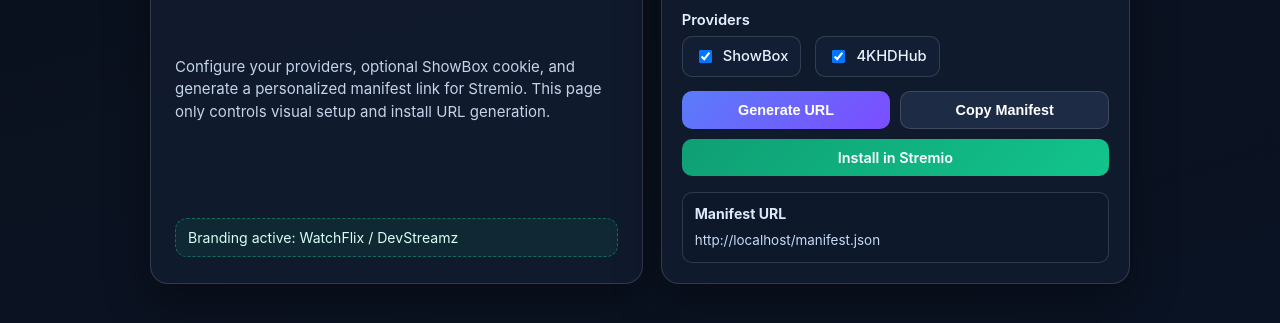
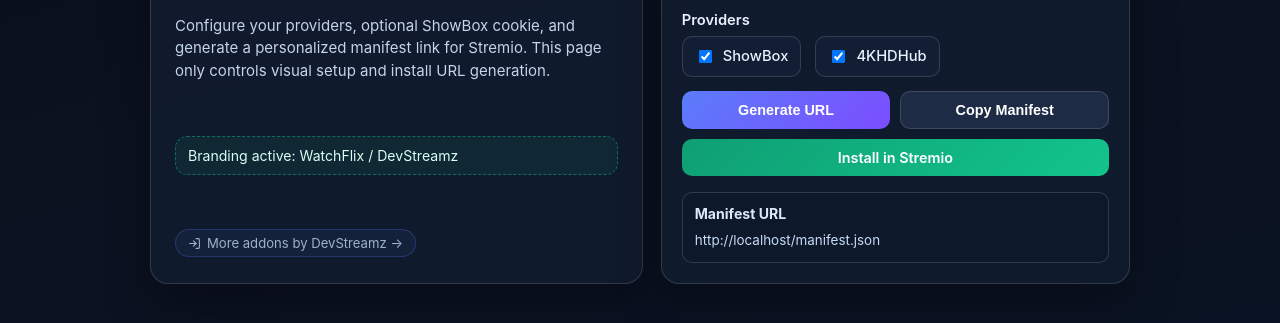
Before and after one commit to devv5566/DevStreamz, a website: page views/index.html in a window 1280 px wide. Shown: the part 341-664 px from the top of the page. Drawn offline with Linux system fonts and the light colour scheme.

Commit message:
feat: add more addons link to SwordWatch on landing page

```diff
--- a/views/index.html
+++ b/views/index.html
@@ -115,6 +115,27 @@
             padding: 10px 12px;
             font-size: 0.88rem;
         }
+
+        .more-addons {
+            display: inline-flex;
+            align-items: center;
+            gap: 6px;
+            font-size: 0.82rem;
+            color: var(--muted);
+            text-decoration: none;
+            border: 1px solid rgba(91, 124, 250, 0.25);
+            border-radius: 999px;
+            padding: 5px 12px;
+            background: rgba(91, 124, 250, 0.07);
+            transition: color .15s ease, border-color .15s ease, background .15s ease;
+            width: fit-content;
+        }
+        .more-addons:hover {
+            color: #a5bfff;
+            border-color: rgba(91, 124, 250, 0.55);
+            background: rgba(91, 124, 250, 0.14);
+        }
+        .more-addons svg { flex-shrink: 0; }
 
         .panel {
             padding: 20px;
@@ -260,6 +281,11 @@
             </p>
 
             <div class="status">Branding active: WatchFlix / DevStreamz</div>
+
+            <a class="more-addons" href="https://sword-watch.vercel.app/configure" target="_blank" rel="noopener noreferrer">
+                <svg width="13" height="13" viewBox="0 0 24 24" fill="none" stroke="currentColor" stroke-width="2" stroke-linecap="round" stroke-linejoin="round"><path d="M15 3h4a2 2 0 0 1 2 2v14a2 2 0 0 1-2 2h-4"/><polyline points="10 17 15 12 10 7"/><line x1="15" y1="12" x2="3" y2="12"/></svg>
+                More addons by DevStreamz &rarr;
+            </a>
         </section>
 
         <section class="panel">
```
